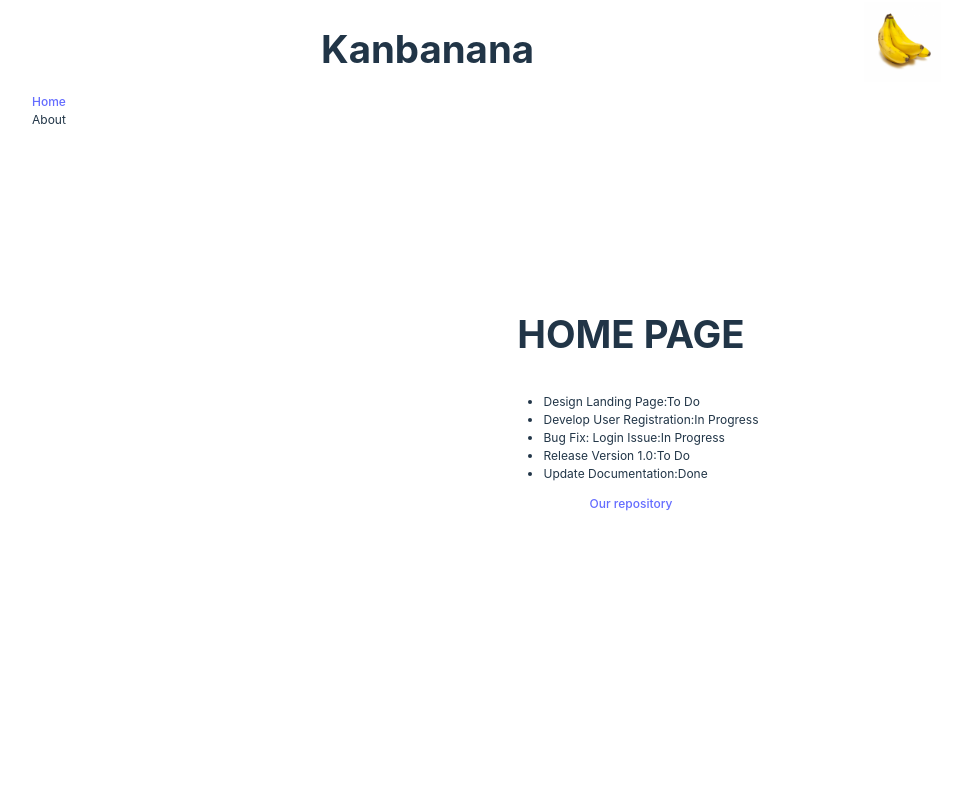
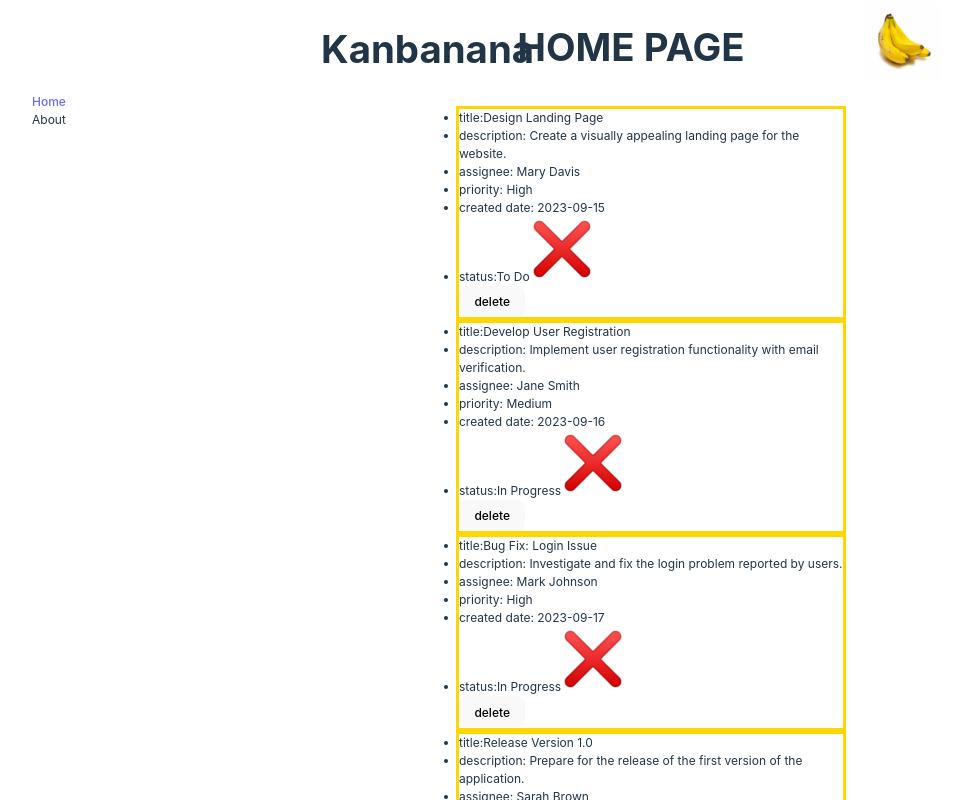
Before and after one commit to aoge2716/Kanban-Board-App, a React (Vite) app in the folder kanBan/: page / in a window 1280 px wide. Shown: the top 800 px of the page, without its empty margins (9-971 px from the left). Built offline with nearby package versions, Linux system fonts and the light colour scheme.

Commit message:
added list component displaying all the tasks with a functioning delete button

```diff
--- a/kanBan/src/component/Home.jsx
+++ b/kanBan/src/component/Home.jsx
@@ -1,8 +1,10 @@
 import Sidebar from "./SideBar.jsx"
 import Navbar from "./Navbar.jsx"
 import Footer from "./Footer.jsx"
+import List from "./List.jsx"
 import tasksArr from "../assets/json/ItemsList.json"
 export default function Home(){
+
     return(
         <div id="home">
 
@@ -11,13 +13,8 @@ export default function Home(){
         <Navbar/>
         <h1>HOME PAGE</h1>
 
-        <ul>
-            {tasksArr.map(element => {
-                return(
-                <li>{element.title}:{element.status}</li>
-            )
-            })}
-        </ul>
+
+        <List/>
 
         <Footer/>
         </div>
--- /dev/null
+++ b/kanBan/src/component/List.css
@@ -0,0 +1,4 @@
+.tasks{
+    border: 3px solid gold;
+    width: 30vw;
+}
--- /dev/null
+++ b/kanBan/src/component/List.jsx
@@ -0,0 +1,42 @@
+import tasksArr from "../assets/json/ItemsList.json"
+import ListItem from "./ListItem";
+import { useState } from "react"
+import "./List.css"
+export default function List(props){
+
+    const[tasksToDisplay, setTasksToDisplay] = useState(tasksArr);
+
+    const clicked = (taskId)=>{
+        const newTasks = tasksToDisplay.filter((el)=>{
+            return el.id !== taskId;
+        })
+        setTasksToDisplay(newTasks);
+    }
+
+
+
+
+
+    return (
+        <ul>
+            {tasksToDisplay.map(element => {
+
+                return(
+                    <div className="tasks" key={element.id}>
+                        <li>title:{element.title}</li>
+                        <li>description: {element.description}</li>
+                        <li>assignee: {element.assignee}</li>
+                        <li>priority: {element.priority}</li>
+                        <li>created date: {element.createdDate}</li>
+                        <li>status:{element.status}
+                            <img src={`${element.status==="Done"
+                            ? "./src/assets/image/status/heavy_check_mark.png"
+                            : "./src/assets/image/status/x.png"}`} alt="" />
+                        </li>
+                        <button onClick={()=>clicked(element.id)}>delete</button>
+                    </div>
+            )
+            })}
+        </ul>
+    )
+}
--- /dev/null
+++ b/kanBan/src/component/ListItem.jsx
@@ -0,0 +1,25 @@
+import { useState } from "react"
+import "./List.css"
+
+export default function ListItem(props){
+
+    return (
+
+        <div className="tasks" key={props.id}>
+            <ul>
+                <li>title:{props.title}</li>
+                <li>description: {props.description}</li>
+                <li>assignee: {props.assignee}</li>
+                <li>priority: {props.priority}</li>
+                <li>created date: {props.createdDate}</li>
+                <li>status:{props.status}
+                    <img src={`${props.status==="Done"
+                    ? "./src/assets/image/status/heavy_check_mark.png"
+                    : "./src/assets/image/status/x.png"}`} alt="" />
+                </li>
+                <button onClick={()=>clicked(props.id)}>delete</button>
+            </ul>
+        </div>
+
+    )
+}
```
